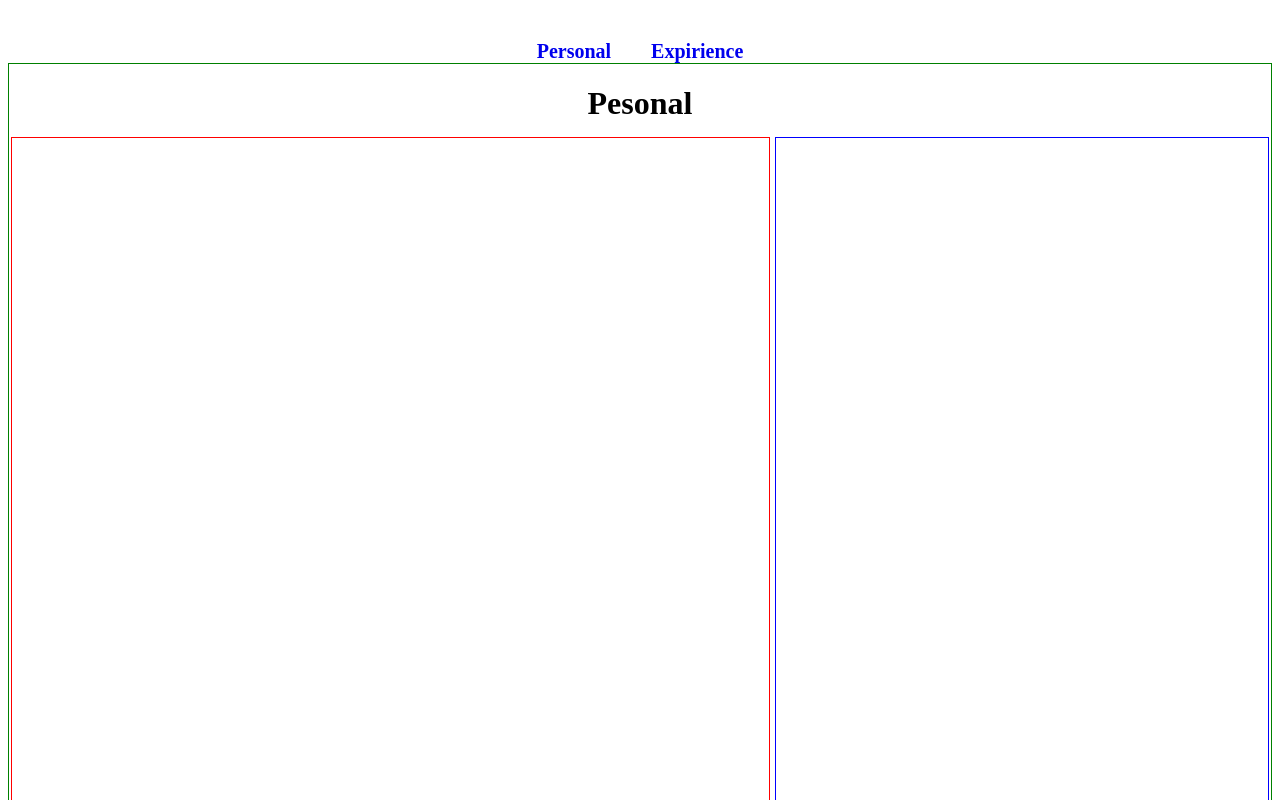
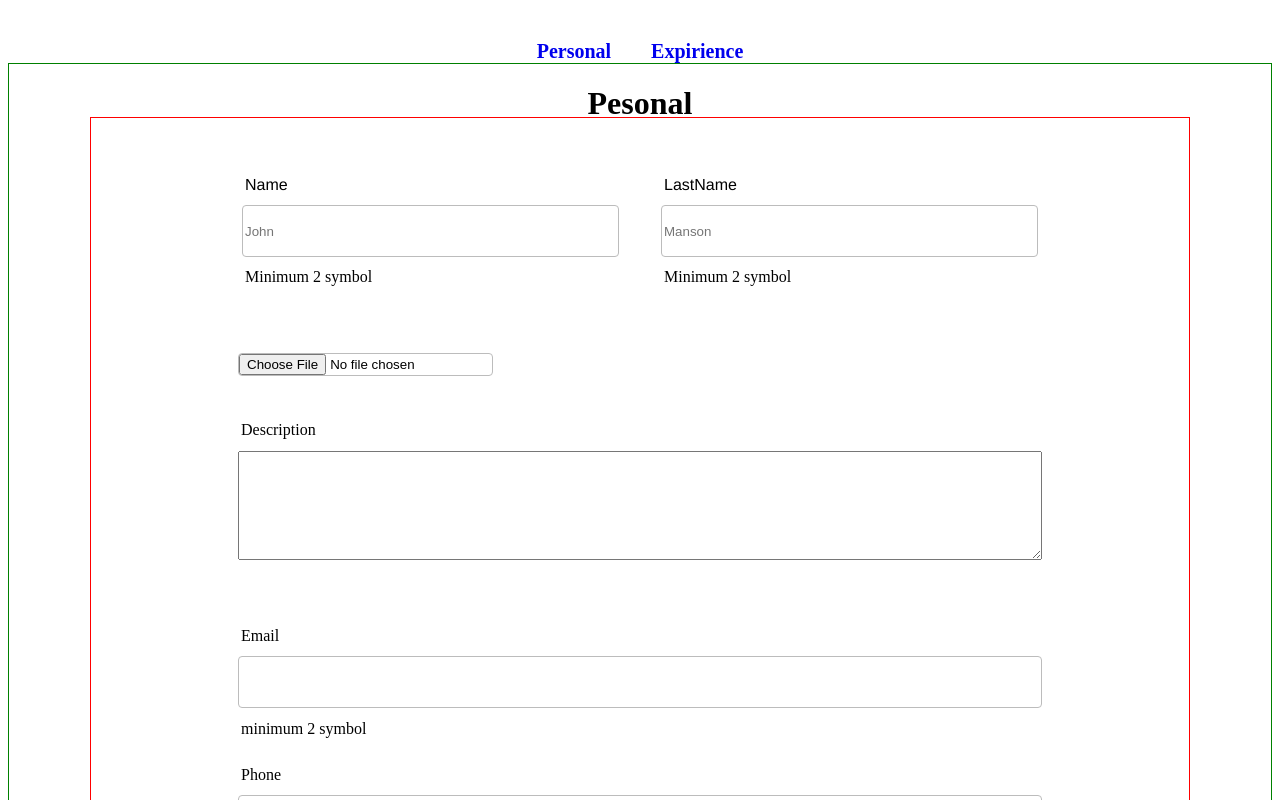
Before and after one commit to bladwing/cv-generator-v2.0, a React (Create React App) app: page /personal in a window 1280 px wide. Shown: the top 800 px of the page. Built offline with nearby package versions, Linux system fonts and the light colour scheme.

Commit message:
create inputs and general style for them

```diff
--- a/src/components/components.scss
+++ b/src/components/components.scss
@@ -9,11 +9,114 @@
         text-align: center;
         height: 10px;
     }
-        .First-Side{
+
+    table {
+        margin: 0 auto;
+    }
+    input {
+        border: 1px solid #BCBCBC;
+        border-radius: 4px;
+
+    }:focus {
+        outline: none;
+        box-shadow: 0 0 0 1px hsla(220, 100%, 50%, 80%);
+      }
+
+    .First-Side {
         border: 1px solid red;
-            width: 60%;
+        width: 1098px;
         height: 90%;
+
+        .Short-inputs-Container {
+            display: flex;
+            justify-content: space-between;
+            padding: 8px 24px;
+            margin: 45px auto;
+            width: 838px;
+
+            .Short-inputs-field {
+                width: 419px;
+                height: 122px;
+                display: flex;
+                flex-wrap: wrap;
+
+                span,
+                label {
+                    width: 371px;
+                    margin: 0 auto;
                 }
+
+                label {
+                    font-family: 'Helvetica Neue';
+                    font-style: normal;
+                    font-weight: 500;
+                    font-size: 16px;
+                    line-height: 21px;
+
+                }
+
+                input {
+                    margin: 0 auto;
+                    width: 371px;
+                    height: 48px;
+
+                }
+            }
+        }
+
+        .Long-inputs-field {
+            display: flex;
+            flex-wrap: wrap;
+            justify-content: center;
+            height: 122px;
+            margin-top: 13px;
+
+            label,
+            input,
+            span {
+                width: 798px;
+            }
+
+            input {
+                width: 798px;
+                height: 48px;
+            }
+        }
+
+        .Desctiption {
+            display: flex;
+            flex-wrap: wrap;
+            justify-content: center;
+            margin: 41px auto;
+            width: 846px;
+            height: 148px;
+
+            label {
+                width: 798px;
+                height: 21px;
+            }
+
+            textarea {
+
+                width: 798px;
+                height: 103px;
+
+            }
+        }
+
+        .Upload-file {
+            width: 100px;
+
+            input {
+                margin-left: 40px;
+            }
+        }
+    }
+
+
+
+
+
     .Second-Side {
         border: 1px solid blue;
         width: 39%;
--- a/src/components/personal/PerInputs.jsx
+++ b/src/components/personal/PerInputs.jsx
@@ -1,11 +1,70 @@
-import React from 'react';
+import React from "react";
+import { Link } from "react-router-dom";
 
 const Inputs = () => {
-    return (
-        <div className='First-Side'>
+  return (
+    <div className="First-Side">
+      <form action="">
+        <table>
+          <thead>
+            <tr className="Short-inputs-Container">
+              <td className="Short-inputs-field">
+                <label htmlFor="">Name</label>
+                <input type="text" name="" id="" placeholder="John"/>
+                <span>Minimum 2 symbol</span>
+              </td>
+              <td className="Short-inputs-field">
+                <label htmlFor="">LastName</label>
+                <input type="text" name="" id="" placeholder="Manson"/>
+                <span>Minimum 2 symbol</span>
+              </td>
+            </tr>
+            <tr>
+              <td className="Upload-file">
+                <input type="file" name="" id="" />
+              </td>
+            </tr>
+            <tr >
+              <td className="Desctiption">
+                <label htmlFor="">Description</label>
+                <textarea type="text" name="" id="" />
+              </td>
+            </tr>
+            <tr>
+              <td className="Long-inputs-field">
+                <label htmlFor="">Email</label>
+                <input
+                  type="email"
+                  name=""
+                  id=""
 
-        </div>
-    );
+                />
+                <span>minimum 2 symbol</span>
+              </td>
+              </tr>
+              <tr >
+              <td className="Long-inputs-field">
+                <label htmlFor="">Phone</label>
+                <input
+                  type="text"
+                  name=""
+                  id=""
+                />
+                <span>minimum 2 symbol</span>
+              </td>
+
+
+
+            </tr>
+            <tr>
+              <td></td>
+            </tr>
+          </thead>
+        </table>
+      </form>
+      <Link to="/expirience">Next</Link>
+    </div>
+  );
 };
 
 export default Inputs;
```
Lines whose indentation alone changed are shown as unchanged.
